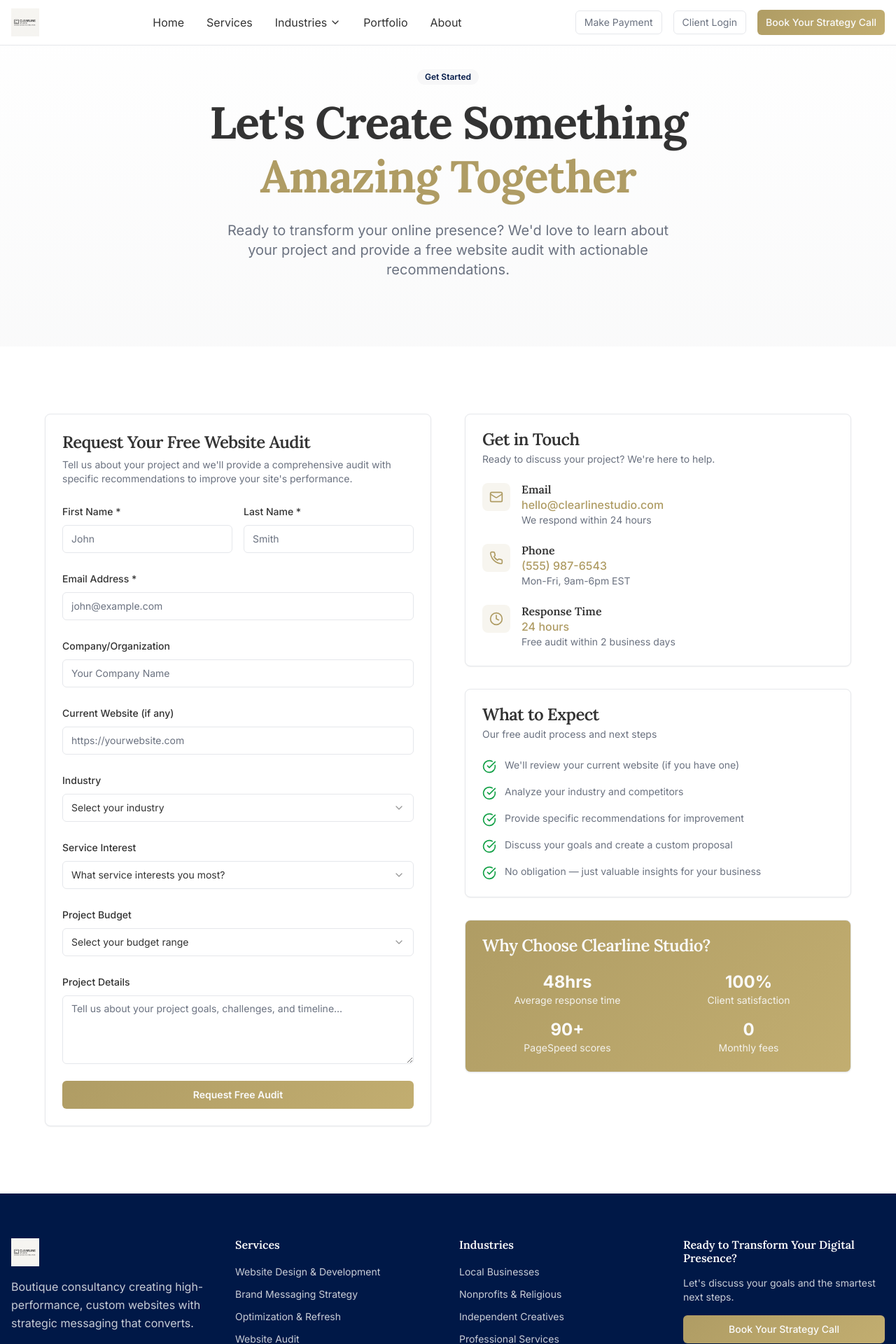
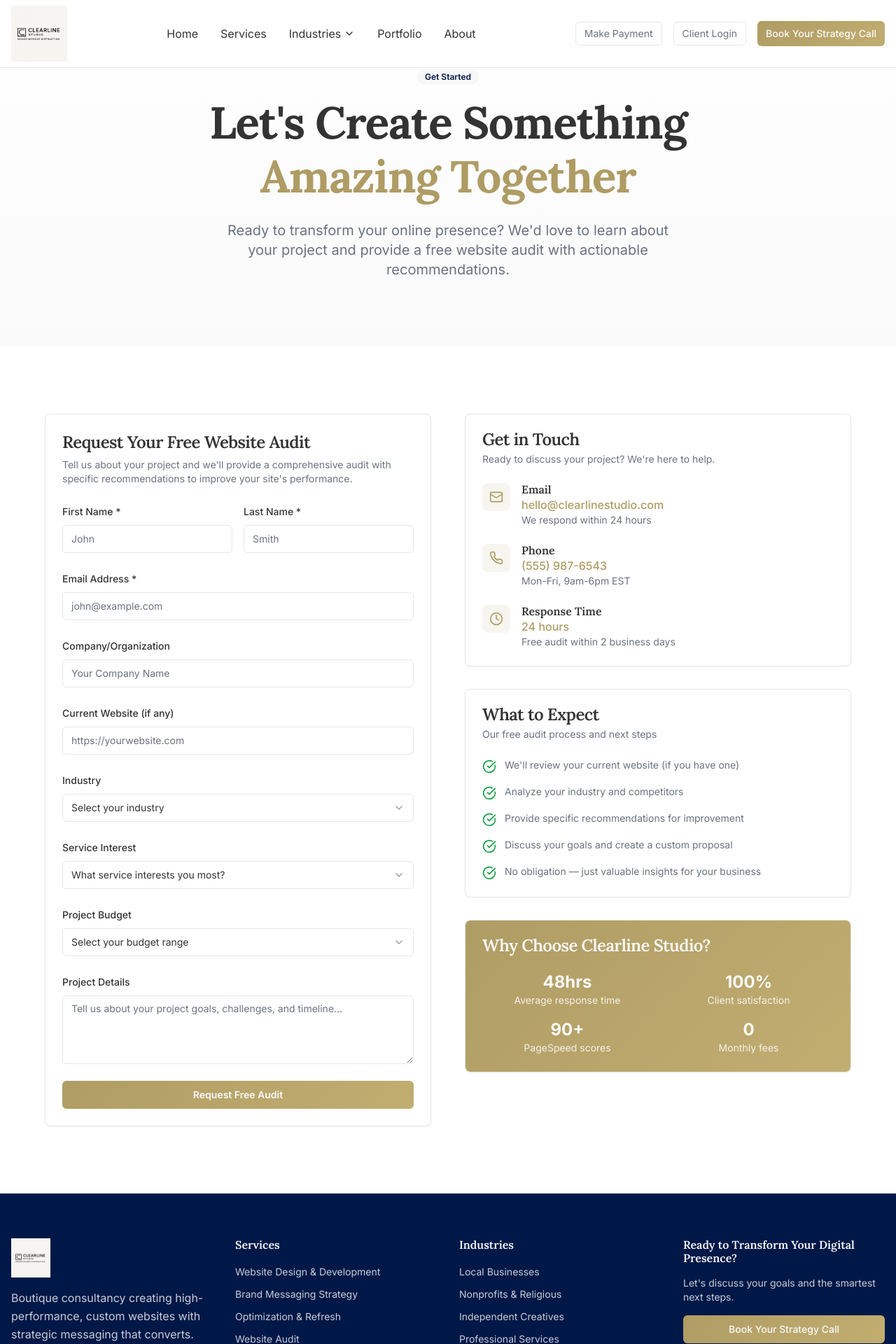
Before and after one commit to maxzipperman/professional-services-42069, a React (Vite) app: page /contact in a window 1280 px wide. Shown: the top 1920 px of the page at 70% size. Built offline with nearby package versions, Linux system fonts and the light colour scheme.

Commit message:
Refine logo size and mobile optimization
Implement plan to increase logo size by 4x and optimize for mobile. Adjusts header and footer logo sizes responsively, ensuring proper spacing and layout across devices.

```diff
--- a/src/components/Footer.tsx
+++ b/src/components/Footer.tsx
@@ -18,7 +18,7 @@ const Footer = () => {
           {/* Company Info */}
           <div className="lg:col-span-1">
             <div className="flex items-center mb-4">
-              <img src={logo} alt="Clearline Studio logo" className="h-10 w-auto" loading="lazy" />
+              <img src={logo} alt="Clearline Studio logo" className="h-12 md:h-14 w-auto object-contain" loading="lazy" decoding="async" />
             </div>
             <p className="text-primary-foreground/80 mb-6 leading-relaxed">
               Boutique consultancy creating high-performance, custom websites with strategic messaging that converts.
--- a/src/components/Navigation.tsx
+++ b/src/components/Navigation.tsx
@@ -29,9 +29,9 @@ const Navigation = () => {
   return (
     <nav className="fixed top-0 left-0 right-0 z-50 bg-background/95 backdrop-blur-sm border-b border-border">
       <div className="container mx-auto px-4">
-        <div className="flex items-center justify-between h-16">
-          <Link to="/" className="flex items-center space-x-3 group" aria-label="Clearline Studio home">
-            <img src={logo} alt="Clearline Studio logo" className="h-10 w-auto" loading="eager" />
+        <div className="flex items-center justify-between h-20 md:h-24">
+          <Link to="/" className="flex items-center space-x-3 group shrink-0" aria-label="Clearline Studio home">
+            <img src={logo} alt="Clearline Studio logo" className="h-12 sm:h-16 md:h-20 w-auto object-contain" loading="eager" decoding="async" fetchPriority="high" />
           </Link>
 
           {/* Desktop Navigation */}
--- a/src/pages/Index.tsx
+++ b/src/pages/Index.tsx
@@ -42,7 +42,7 @@ const Index = () => {
       </Helmet>
 
       {/* Hero Section */}
-      <section className="pt-20 pb-16 lg:pt-28 lg:pb-24 gradient-subtle">
+      <section className="pt-20 md:pt-24 pb-16 lg:pt-28 lg:pb-24 gradient-subtle">
         <div className="container mx-auto px-4">
           <div className="max-w-4xl mx-auto text-center">
             <Badge variant="secondary" className="mb-6">Professional Digital Presence</Badge>
```
